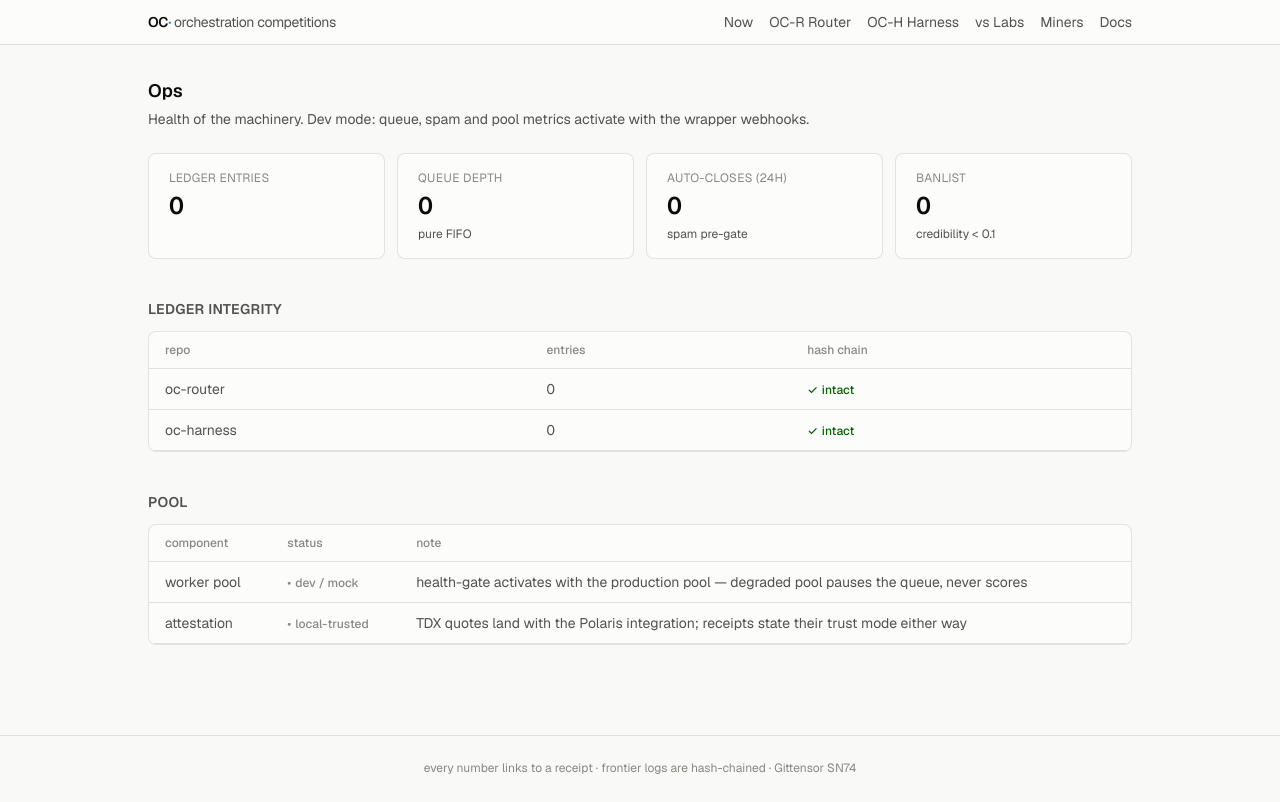
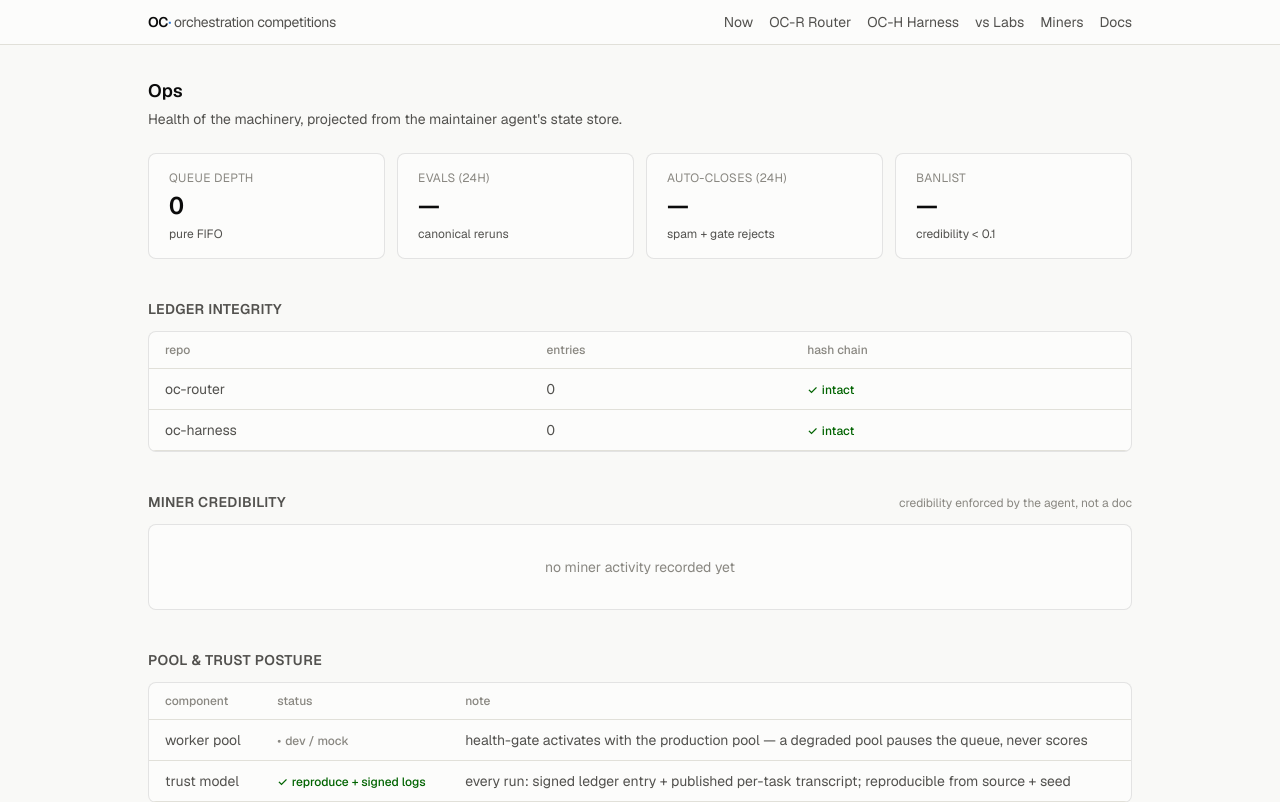
Before and after one commit to PunchTheDev/omakase-dashboard, a Next.js app: page /ops in a window 1280 px wide. Shown: the top 802 px of the page. Built offline with nearby package versions, Linux system fonts and the light colour scheme.

Commit message:
oc-dashboard: wire to live maintainer state
Receipts show cross-language-verified ed25519 signatures; Now-page queue
+ ops metrics + miner credibility read the agent's published snapshots;
ops page is real (evals/auto-closes/banlist/integrity).

```diff
--- a/src/app/miners/page.tsx
+++ b/src/app/miners/page.tsx
@@ -3,16 +3,18 @@ export const dynamic = "force-dynamic"; // reads sibling repos at request time
 // Miners directory — one row per hotkey seen in the frontier logs.
 import Link from "next/link";
 import { Badge, Empty, SectionTitle, Table, Td } from "@/components/ui";
-import { champions, fmtTs, receipts } from "@/lib/data";
+import { champions, fmtTs, minerStates, receipts } from "@/lib/data";
 
 export default function Miners() {
   const champs = champions();
-  const byMiner = new Map<string, { events: number; lastTs: number }>();
+  const creds = new Map(minerStates().map((m) => [m.hotkey, m]));
+  const byMiner = new Map<string, { events: number; lastTs: number; github: string }>();
+  for (const m of minerStates()) byMiner.set(m.hotkey, { events: 0, lastTs: 0, github: m.github_login });
   for (const r of receipts()) {
     const hotkey = (r.entry.payload.hotkey as string) ?? null;
     if (!hotkey) continue;
-    const cur = byMiner.get(hotkey) ?? { events: 0, lastTs: 0 };
-    byMiner.set(hotkey, { events: cur.events + 1, lastTs: Math.max(cur.lastTs, r.entry.ts) });
+    const cur = byMiner.get(hotkey) ?? { events: 0, lastTs: 0, github: "" };
+    byMiner.set(hotkey, { events: cur.events + 1, lastTs: Math.max(cur.lastTs, r.entry.ts), github: cur.github });
   }
 
   return (
@@ -24,20 +26,24 @@ export default function Miners() {
       </p>
       <SectionTitle>Directory</SectionTitle>
       {byMiner.size ? (
-        <Table head={["hotkey", "labels held", "events", "last active", ""]}>
-          {[...byMiner.entries()].map(([hotkey, m]) => (
+        <Table head={["miner", "credibility", "labels held", "events", "last active", ""]}>
+          {[...byMiner.entries()].map(([hotkey, m]) => {
+            const c = creds.get(hotkey);
+            return (
               <tr key={hotkey}>
-              <Td num>{hotkey}</Td>
+                <Td>{m.github ? <span>{m.github} <span className="num" style={{ color: "var(--muted)" }}>· {hotkey.slice(0, 8)}…</span></span> : <span className="num">{hotkey.slice(0, 12)}…</span>}</Td>
+                <Td num>{c ? (c.banned ? <Badge kind="fail">banlisted</Badge> : c.credibility.toFixed(2)) : "—"}</Td>
                 <Td>
-                {champs.filter((c) => c.holder === hotkey).map((c) => (
-                  <Badge key={c.competition} kind="accent">{c.label} · {c.competition}</Badge>
+                  {champs.filter((ch) => ch.holder === hotkey).map((ch) => (
+                    <Badge key={ch.competition} kind="accent">{ch.label} · {ch.competition}</Badge>
                   ))}
                 </Td>
                 <Td num>{m.events}</Td>
-              <Td num>{fmtTs(m.lastTs)}</Td>
+                <Td num>{m.lastTs ? fmtTs(m.lastTs) : "—"}</Td>
                 <Td><Link href={`/miners/${encodeURIComponent(hotkey)}`} className="text-xs underline" style={{ color: "var(--accent)" }}>profile</Link></Td>
               </tr>
-          ))}
+            );
+          })}
         </Table>
       ) : (
         <Empty>no miner activity yet</Empty>
--- a/src/app/ops/page.tsx
+++ b/src/app/ops/page.tsx
@@ -1,26 +1,29 @@
-export const dynamic = "force-dynamic"; // reads sibling repos at request time — never prerender stale ledger state
+export const dynamic = "force-dynamic";
 
-// Ops — maintainer view. Public in dev; behind auth in production (read-only
-// projection either way: nothing here can alter competition outcomes).
-import { Badge, SectionTitle, StatTile, Table, Td } from "@/components/ui";
-import { frontier, frontierIntegrity, receipts } from "@/lib/data";
+// Ops — maintainer view, projected from Peggy's state store. Public in dev;
+// behind auth in production. Read-only: nothing here alters outcomes.
+import { Badge, Empty, SectionTitle, StatTile, Table, Td } from "@/components/ui";
+import { fmtTs, frontier, frontierIntegrity, maintainerMetrics, minerStates, queue, receipts } from "@/lib/data";
 
 export default function Ops() {
   const repos = ["oc-router", "oc-harness"] as const;
-  const all = receipts();
+  const m = maintainerMetrics();
+  const miners = minerStates();
+  const q = queue();
 
   return (
     <div>
       <h1 className="text-lg font-semibold">Ops</h1>
       <p className="mt-1 text-sm" style={{ color: "var(--ink-2)" }}>
-        Health of the machinery. Dev mode: queue, spam and pool metrics activate with the wrapper webhooks.
+        Health of the machinery, projected from the maintainer agent&apos;s state store.
+        {m && <> Last update {fmtTs(m.updated_ts)}.</>}
       </p>
 
       <div className="mt-6 grid grid-cols-2 gap-3 md:grid-cols-4">
-        <StatTile label="Ledger entries" value={all.length} />
-        <StatTile label="Queue depth" value={0} detail="pure FIFO" />
-        <StatTile label="Auto-closes (24h)" value={0} detail="spam pre-gate" />
-        <StatTile label="Banlist" value={0} detail="credibility < 0.1" />
+        <StatTile label="Queue depth" value={m?.queue_depth ?? q.length} detail="pure FIFO" />
+        <StatTile label="Evals (24h)" value={m?.evals_24h ?? "—"} detail="canonical reruns" />
+        <StatTile label="Auto-closes (24h)" value={m?.auto_closes_24h ?? "—"} detail="spam + gate rejects" />
+        <StatTile label="Banlist" value={m?.banlist_size ?? "—"} detail="credibility < 0.1" />
       </div>
 
       <SectionTitle>Ledger integrity</SectionTitle>
@@ -37,19 +40,39 @@ export default function Ops() {
         })}
       </Table>
 
-      <SectionTitle>Pool</SectionTitle>
+      <SectionTitle hint="credibility enforced by the agent, not a doc">Miner credibility</SectionTitle>
+      {miners.length ? (
+        <Table head={["miner", "hotkey", "credibility", "submissions", "status"]}>
+          {miners.map((mn) => (
+            <tr key={mn.hotkey}>
+              <Td>{mn.github_login}</Td>
+              <Td num>{mn.hotkey.slice(0, 10)}…</Td>
+              <Td num>{mn.credibility.toFixed(2)}</Td>
+              <Td num>{mn.submissions}</Td>
+              <Td>{mn.banned ? <Badge kind="fail">banlisted</Badge> : <Badge kind="pass">active</Badge>}</Td>
+            </tr>
+          ))}
+        </Table>
+      ) : (
+        <Empty>no miner activity recorded yet</Empty>
+      )}
+
+      <SectionTitle>Pool &amp; trust posture</SectionTitle>
       <Table head={["component", "status", "note"]}>
         <tr>
           <Td>worker pool</Td>
           <Td><Badge kind="neutral">dev / mock</Badge></Td>
-          <Td>health-gate activates with the production pool — degraded pool pauses the queue, never scores</Td>
+          <Td>health-gate activates with the production pool — a degraded pool pauses the queue, never scores</Td>
         </tr>
         <tr>
-          <Td>attestation</Td>
-          <Td><Badge kind="neutral">local-trusted</Badge></Td>
-          <Td>TDX quotes land with the Polaris integration; receipts state their trust mode either way</Td>
+          <Td>trust model</Td>
+          <Td><Badge kind="pass">reproduce + signed logs</Badge></Td>
+          <Td>every run: signed ledger entry + published per-task transcript; reproducible from source + seed</Td>
         </tr>
       </Table>
+      <p className="mt-3 text-xs" style={{ color: "var(--muted)" }}>
+        {receipts().length} ledger entries across both competitions.
+      </p>
     </div>
   );
 }
--- a/src/app/page.tsx
+++ b/src/app/page.tsx
@@ -6,7 +6,7 @@ import { BarChart } from "@/components/BarChart";
 import { CopyPrompt } from "@/components/CopyPrompt";
 import { Badge, Empty, ReceiptLink, SectionTitle, StatTile, Table, Td } from "@/components/ui";
 import {
-  champions, fmtP, fmtPct, fmtTs, receipts, routerBaselines, routerChampionRun, showcase,
+  champions, fmtP, fmtPct, fmtTs, queue, receipts, routerBaselines, routerChampionRun, showcase,
 } from "@/lib/data";
 import { BOOTSTRAP_PROMPT } from "@/lib/docs";
 
@@ -95,7 +95,21 @@ export default function Now() {
       )}
 
       <SectionTitle hint="pure FIFO — position is public">Eval queue</SectionTitle>
-      <Empty>no pending evaluations — submissions are gated the moment they arrive</Empty>
+      {queue().length ? (
+        <Table head={["#", "competition", "PR", "miner", "status"]}>
+          {queue().map((q) => (
+            <tr key={`${q.competition}-${q.pr}`}>
+              <Td num>{q.position}</Td>
+              <Td>{q.competition}</Td>
+              <Td num>#{q.pr}</Td>
+              <Td>{q.github_login}</Td>
+              <Td><Badge kind="neutral">{q.status}</Badge></Td>
+            </tr>
+          ))}
+        </Table>
+      ) : (
+        <Empty>no pending evaluations — the queue is clear</Empty>
+      )}
 
       <SectionTitle>Activity</SectionTitle>
       {feed.length ? (
--- a/src/app/runs/[id]/page.tsx
+++ b/src/app/runs/[id]/page.tsx
@@ -5,7 +5,7 @@ export const dynamic = "force-dynamic"; // receipt ids resolve against the live
 import Link from "next/link";
 import { notFound } from "next/navigation";
 import { Badge, SectionTitle } from "@/components/ui";
-import { fmtTs, frontierIntegrity, receipt } from "@/lib/data";
+import { entrySignature, fmtTs, frontierIntegrity, receipt } from "@/lib/data";
 
 export default async function RunPage({ params }: { params: Promise<{ id: string }> }) {
   const { id } = await params;
@@ -15,7 +15,7 @@ export default async function RunPage({ params }: { params: Promise<{ id: string
   const p = r.entry.payload as Record<string, unknown>;
   const payload = JSON.stringify(r.entry.payload, null, 2);
   const txSha = p.transcript_sha256 as string | undefined;
-  const sig = p.signature as { alg: string; by: string } | undefined;
+  const sig = entrySignature(r.repo, r.entry.sha);
 
   const reproduce = r.repo === "oc-router"
     ? `cd oc-router && scripts/self_score.sh    # split ${(p.split as string) ?? "dev"}, seed ${(p.seed as number) ?? 1}`
@@ -27,7 +27,7 @@ export default async function RunPage({ params }: { params: Promise<{ id: string
         <h1 className="num text-lg font-semibold">receipt {id}</h1>
         <Badge kind={intact ? "pass" : "fail"}>{intact ? "chain intact" : "CHAIN BROKEN"}</Badge>
         <Badge kind="neutral">reproducible + signed logs</Badge>
-        {sig && <Badge kind="pass">signed · {sig.by}</Badge>}
+        {sig && <Badge kind={sig.verified ? "pass" : "fail"}>{sig.verified ? `signed · ${sig.by} ✓` : "signature INVALID"}</Badge>}
       </div>
       <div className="mt-1 text-sm" style={{ color: "var(--ink-2)" }}>
         {r.repo} · {r.entry.kind} · {fmtTs(r.entry.ts)} · seq {r.entry.seq}
--- a/src/lib/data.ts
+++ b/src/lib/data.ts
@@ -196,10 +196,32 @@ export const maintainerMetrics = () =>
 
 export type MinerState = {
   hotkey: string; github_login: string; credibility: number;
-  submissions: number; labels: string[]; banned: boolean;
+  submissions: number; banned: boolean;
 };
 export const minerStates = () =>
   readJson<{ miners: MinerState[] }>("oc-maintainer/state/miners.json")?.miners ?? [];
+
+// ---- ledger signatures (maintainer-signed, ed25519) ------------------------
+
+const maintainerPubkey = () =>
+  readJson<{ pubkey: string }>("oc-maintainer/state/maintainer.pub.json")?.pubkey ?? null;
+
+type SigRecord = { alg: string; by: string; pubkey: string; sig: string };
+
+/** Verify one entry's maintainer signature against the published public key. */
+export function entrySignature(repo: Competition, entrySha: string): { by: string; verified: boolean } | null {
+  const store = readJson<Record<string, SigRecord>>(`${repo}/runs/signatures.json`);
+  const rec = store?.[entrySha];
+  const pub = maintainerPubkey();
+  if (!rec || !pub || rec.pubkey !== pub) return null;
+  const verified = crypto.verify(
+    null,
+    Buffer.from(entrySha),
+    { key: Buffer.from(`302a300506032b6570032100${pub}`, "hex"), format: "der", type: "spki" },
+    Buffer.from(rec.sig, "hex"),
+  );
+  return { by: rec.by, verified };
+}
 
 // ---- derived views ----------------------------------------------------------
 
```
Lines whose indentation alone changed are shown as unchanged.
